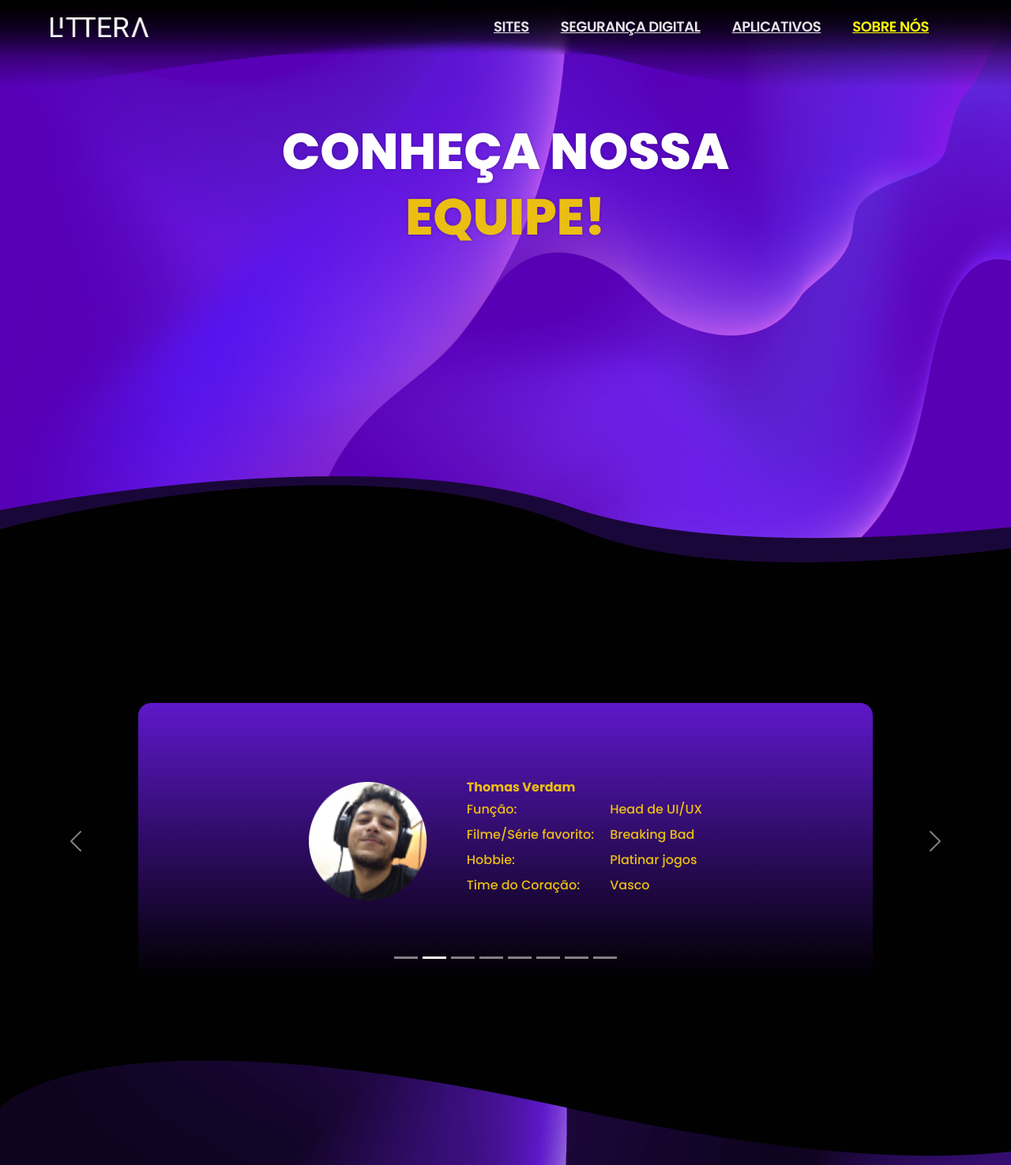
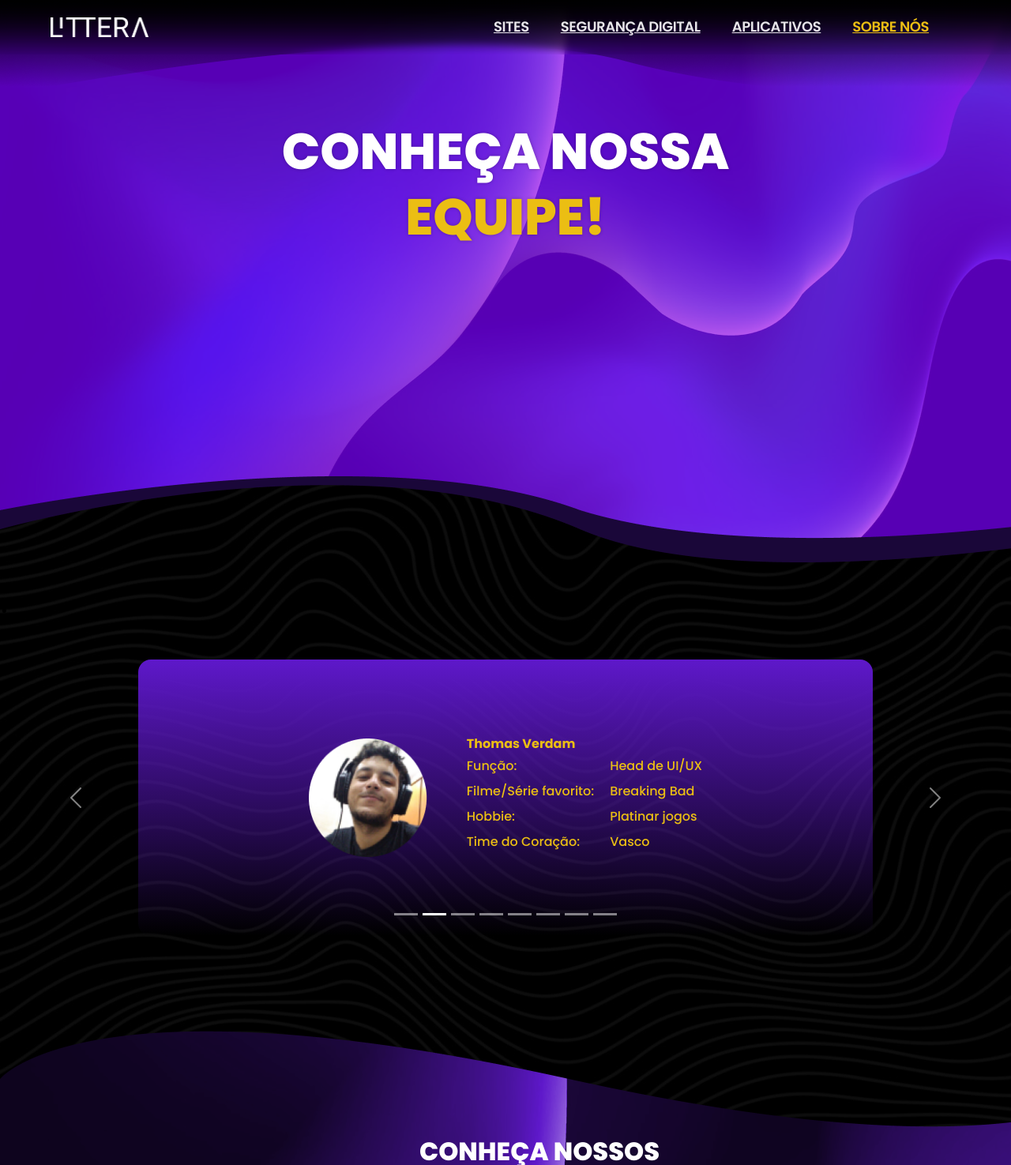
Before and after one commit to leopompeu/littera, a React (Vite) app: page /sobre in a window 1280 px wide. Shown: the top 1475 px of the page at 79% size. Built offline with nearby package versions, Linux system fonts and the light colour scheme.

Commit message:
[REFACTOR] Ajustes estéticos

```diff
--- a/src/components/CarroselTeamSobre.jsx
+++ b/src/components/CarroselTeamSobre.jsx
@@ -194,6 +194,8 @@ const CarroselTeamSobre = () => {
     } else {
         return (
             <section id="carousel-sobre" className={`flex flex-col ${styles.paddingY}`}>
+                <div className='bg-carousel-web'>
+                    <h1 className='blank3'>.</h1>
                     <CarouselWeb>
                         <CarouselWeb.Item>
                             <div className='div-carousel-item'>
@@ -372,6 +374,8 @@ const CarroselTeamSobre = () => {
                             </div>
                         </CarouselWeb.Item>
                     </CarouselWeb>
+                    <h1 className='blank4'>.</h1>
+                </div>
             </section>
           )
     }
--- a/src/components/Div1Sobre.jsx
+++ b/src/components/Div1Sobre.jsx
@@ -19,7 +19,7 @@ const Div1Sobre = () => {
         return (
 
         <section id="sobre" className={`flex md:flex-row flex-col ${styles.paddingY}`}>
-          <div className='bg-div-home-web' >
+          <div className='bg-div-sobre-web' >
             <h1 className='title-web'>CONHEÇA NOSSA</h1>
             <h1 className='title-sobre-nos2'>EQUIPE!</h1>
           </div>
--- a/src/components/Historia.jsx
+++ b/src/components/Historia.jsx
@@ -4,7 +4,7 @@ import styles from '../style'
 import { useEffect } from 'react'
 import Aos from 'aos'
 import "aos/dist/aos.css"
-import { image1, image2, imageHistoria, imageProposito } from '../assets'
+import { image1, image2, imageHistoria, imageHistoriaWeb, imageProposito } from '../assets'
 
 
 const Historia = () => {
@@ -26,7 +26,7 @@ const Historia = () => {
               <h1 className='title-conheca'>CONHEÇA NOSSA</h1>
               <h1 className='title-historia'>HISTÓRIA</h1>
               <div data-aos="fade-left">
-                <img className='image1-historia' src="https://images.unsplash.com/photo-1503437313881-503a91226402?ixlib=rb-4.0.3&ixid=MnwxMjA3fDB8MHxwaG90by1wYWdlfHx8fGVufDB8fHx8&auto=format&fit=crop&w=1032&q=80"></img>
+                <img className='image1-historia' src={imageHistoriaWeb}></img>
                 <div className='card-historia-web'>
                   <div className='textbox-historia-web'>
                     <p className='text-historia-web'>Lorem ipsum dolor sit amet consectetur adipisicing elit. Obcaecati nam autem cupiditate natus enim assumenda et veritatis esse, non distinctio! Reprehenderit quo quod vero nulla impedit magni optio tempore perferendis.</p>
--- a/src/components/Proposito.jsx
+++ b/src/components/Proposito.jsx
@@ -5,7 +5,7 @@ import styles from '../style'
 import { useEffect } from 'react'
 import Aos from 'aos'
 import "aos/dist/aos.css"
-import { imageProposito } from '../assets'
+import { imageProposito, imagePropositoWeb } from '../assets'
 
 const Proposito = () => {
 
@@ -29,11 +29,11 @@ const Proposito = () => {
     } else {
         return (
             <section id="proposito" className={`flex flex-col ${styles.paddingY}`}>
-        <div className='bg-div3-sites-web' >
+              <div className='bg-proposito-web' >
                 <h1 className='title-div3-web'>CONHEÇA NOSSOS</h1>
                 <h1 className='title-proposito'>PROPÓSITOS</h1>
                 <div data-aos="fade-right">
-            <img className='image1-proposito' src="https://images.unsplash.com/photo-1503437313881-503a91226402?ixlib=rb-4.0.3&ixid=MnwxMjA3fDB8MHxwaG90by1wYWdlfHx8fGVufDB8fHx8&auto=format&fit=crop&w=1032&q=80"></img>
+                  <img className='image1-proposito' src={imagePropositoWeb}></img>
                   <div className='card-proposito-web'>
                     <div className='textbox-proposito-web'>
                       <p className='text-proposito-web'>Lorem ipsum dolor sit amet consectetur adipisicing elit. Obcaecati nam autem cupiditate natus enim assumenda et veritatis esse, non distinctio! Reprehenderit quo quod vero nulla impedit magni optio tempore perferendis.</p>
--- a/src/components/Servicos.jsx
+++ b/src/components/Servicos.jsx
@@ -32,7 +32,9 @@ const Servicos = () => {
           <h1>.</h1>
           <h1 className='title-servicos-web'>O QUE PODEMOS SOLUCIONAR PARA</h1>
           <h1 className='title-servicos-web2'>VOCÊ?</h1>
-          <CarrouselServicos/>
+          <div data-aos="zoom-in">
+            <CarrouselServicos/>
+          </div>
           <h1 className='blank3'>.</h1>
         </div>
       </section>
--- a/src/index.css
+++ b/src/index.css
@@ -376,7 +376,7 @@
 
   letter-spacing: -0.408px;
 
-  color: yellow;
+  color: #EBBE13;
 
 
   /* Inside auto layout */
@@ -1226,6 +1226,15 @@
   z-index: 7;
 }
 
+.bg-div-sobre-web{
+  background-image: url("./assets/Div1Web.png");
+  width: 100%;
+  height: 750px;
+  margin-top: -8%;
+  margin-bottom: -18%;
+  z-index: 7;
+}
+
 .title-web{
   text-align: center;
   margin-top: 15%;
@@ -2396,9 +2405,6 @@
   margin-top: 9.85%;
 }
 
-.blank3{
-}
-
 .bg-port-sites{
   background: rgba(red, green, blue, .05);
   background-image: url('./assets/bg-port-sites.png');
@@ -2411,7 +2417,15 @@
 }
 
 .blank3{
-  margin-top: 20%;
+  margin-top: 10%;
+  color: #000000;
+  size: 1px;
+}
+
+.blank4{
+  margin-top: 15%;
+  color: #000000;
+  size: 1px;
 }
 
 .bg-div3-sites-web{
@@ -2421,6 +2435,15 @@
   margin-top: -2%;
 
 }
+
+.bg-proposito-web{
+  background-image: url('./assets/bg-dif-sites.png');
+  height: 1170px;
+  width: 1366px;
+  margin-top: -20%;
+
+}
+
 
 .title-diferencial-site-web{
 
@@ -3077,3 +3100,7 @@ textarea:focus {
   margin-right: auto;
 
 }
+
+.bg-carousel-web{
+  background-image: url('./assets/bg-port-sites.png');
+}
```
Also changed, not shown: src/assets/index.js (+6 -1 lines), src/assets/imageHistoriaWeb.png (added), src/assets/imagePropositoWeb.png (added). Lines whose indentation alone changed are shown as unchanged.
